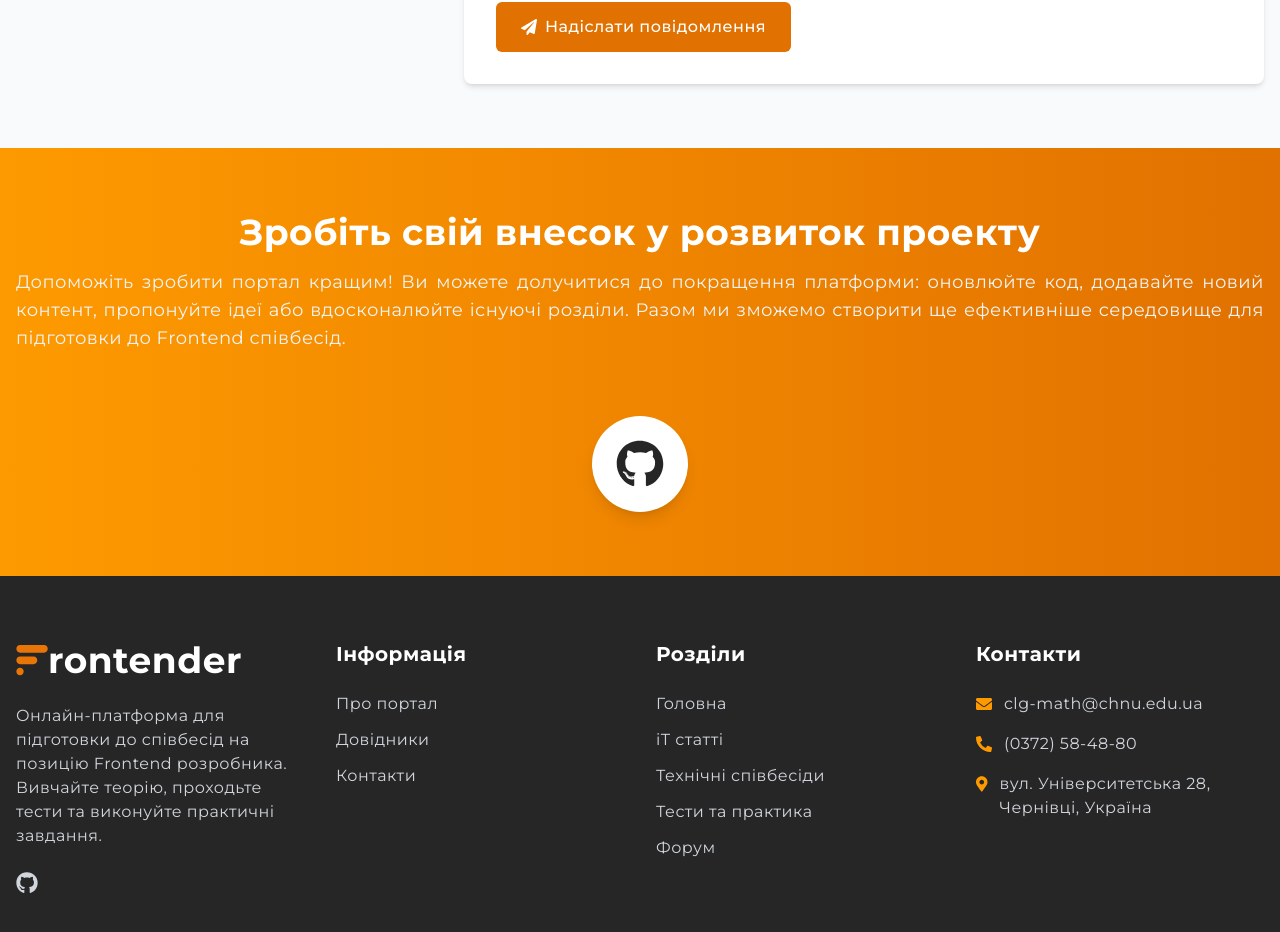
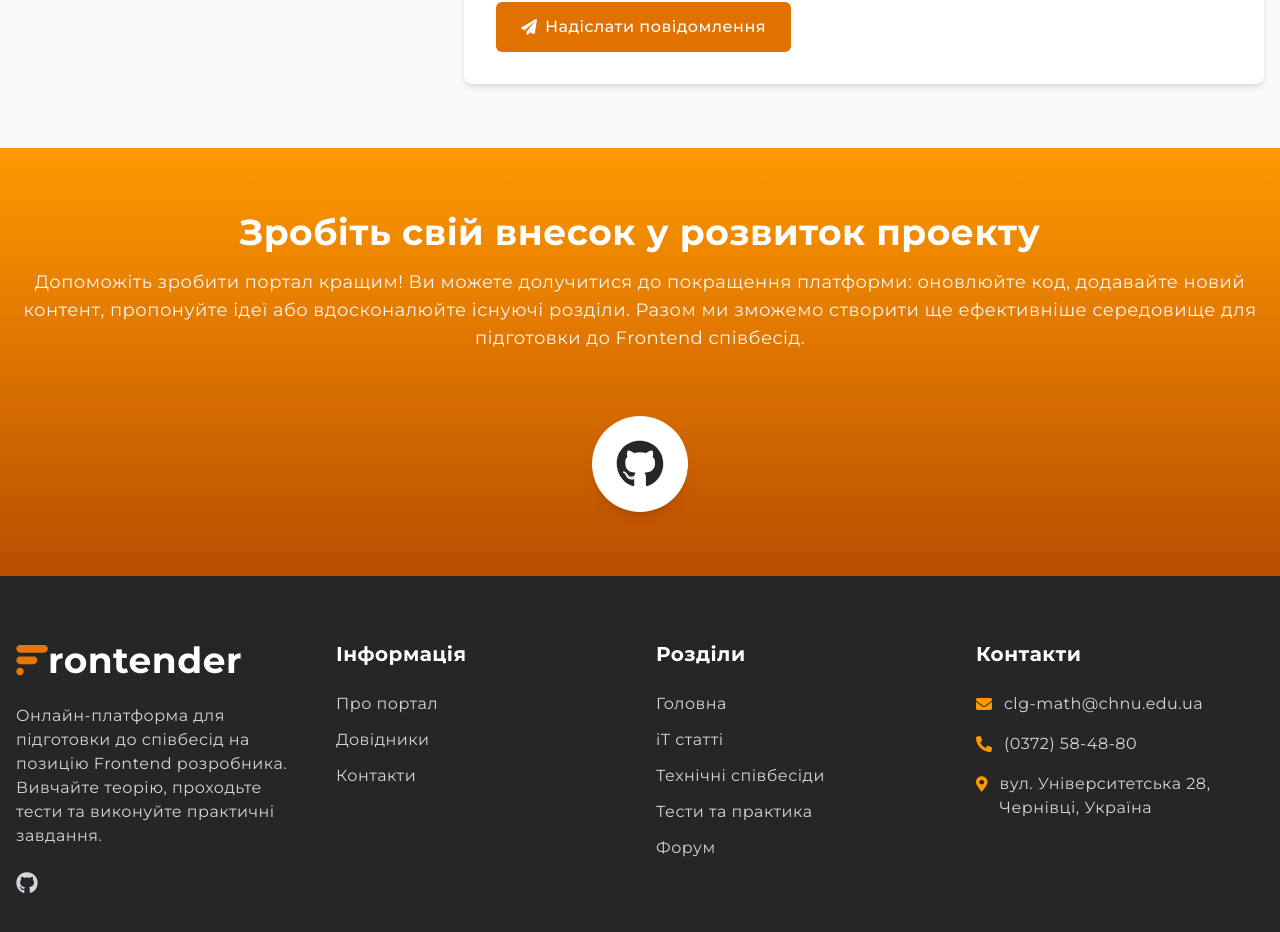
Before and after one commit to IvanKyrlan/fronteder-interview-portal-frontend, a React (Vite) app: page /contacts in a window 1280 px wide. Shown: the part 1057-1989 px from the top of the page. Built offline with nearby package versions, Linux system fonts and the light colour scheme; no server answers.

Commit message:
Profile changes

```diff
--- a/src/components/profile/PasswordTab.jsx
+++ b/src/components/profile/PasswordTab.jsx
@@ -1,6 +1,6 @@
 import React, { useState } from "react";
 import { FaKey } from "react-icons/fa";
-import userService from "../../services/userService";
+import authService from "../../services/authService";
 
 export default function PasswordTab({ onMessage }) {
   const [passwordData, setPasswordData] = useState({
@@ -23,7 +23,7 @@ export default function PasswordTab({ onMessage }) {
     }
 
     try {
-      await userService.changePassword(
+      await authService.changePassword(
         passwordData.currentPassword,
         passwordData.newPassword
       );
--- a/src/components/profile/ProfileInfoTab.jsx
+++ b/src/components/profile/ProfileInfoTab.jsx
@@ -2,7 +2,7 @@ import React, { useState } from "react";
 import { useSelector, useDispatch } from "react-redux";
 import { FaEdit, FaSave, FaTimes } from "react-icons/fa";
 import { updateProfile } from "../../store/authSlice";
-import userService from "../../services/userService";
+import authService from "../../services/authService";
 
 export default function ProfileInfoTab({ onMessage }) {
   const { user } = useSelector((state) => state.auth);
@@ -23,7 +23,7 @@ export default function ProfileInfoTab({ onMessage }) {
     e.preventDefault();
 
     try {
-      const updatedUser = await userService.updateProfile(profileData);
+      const updatedUser = await authService.updateProfile(profileData);
       dispatch(updateProfile(updatedUser));
       setEditMode(false);
       onMessage({ text: "Профіль успішно оновлено", type: "success" });
--- a/src/pages/ContactsPage.jsx
+++ b/src/pages/ContactsPage.jsx
@@ -306,12 +306,12 @@ export default function ContactsPage() {
         </div>
       </section>
 
-      <section className="py-16 bg-gradient-to-r from-amber-500 to-amber-600 text-white">
+      <section className="py-16 bg-gradient-to-b from-amber-500 to-amber-700 text-white">
         <div className="max-w-7xl mx-auto px-4 flex flex-col items-center">
           <h2 className="text-4xl font-bold mb-4 w-full text-center">
             Зробіть свій внесок у розвиток проекту
           </h2>
-          <p className="text-lg text-gray-100 mb-8 w-full text-justify">
+          <p className="text-lg text-gray-100 mb-8 w-full text-center">
             Допоможіть зробити портал кращим! Ви можете долучитися до покращення
             платформи: оновлюйте код, додавайте новий контент, пропонуйте ідеї
             або вдосконалюйте існуючі розділи. Разом ми зможемо створити ще
```
